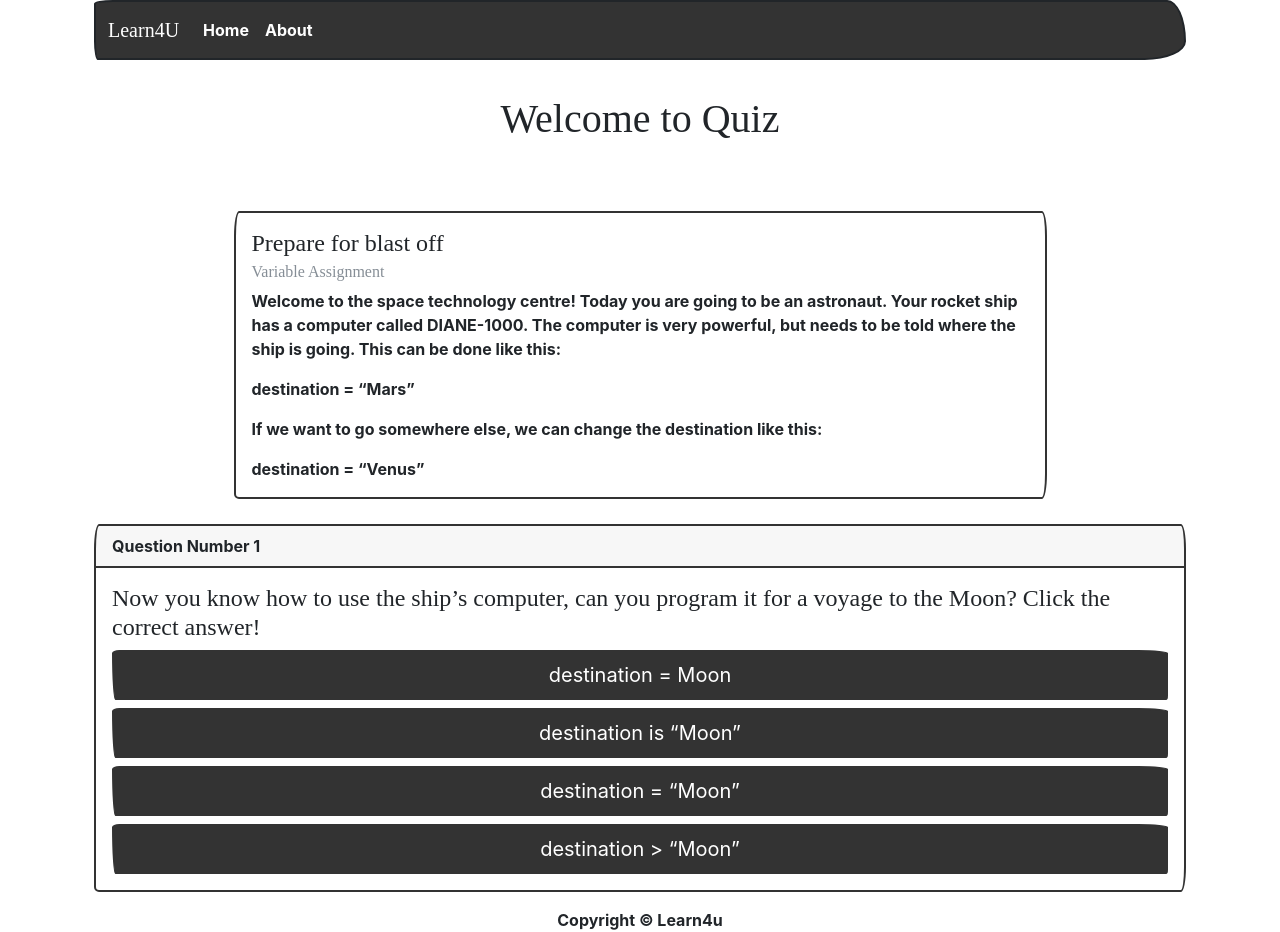
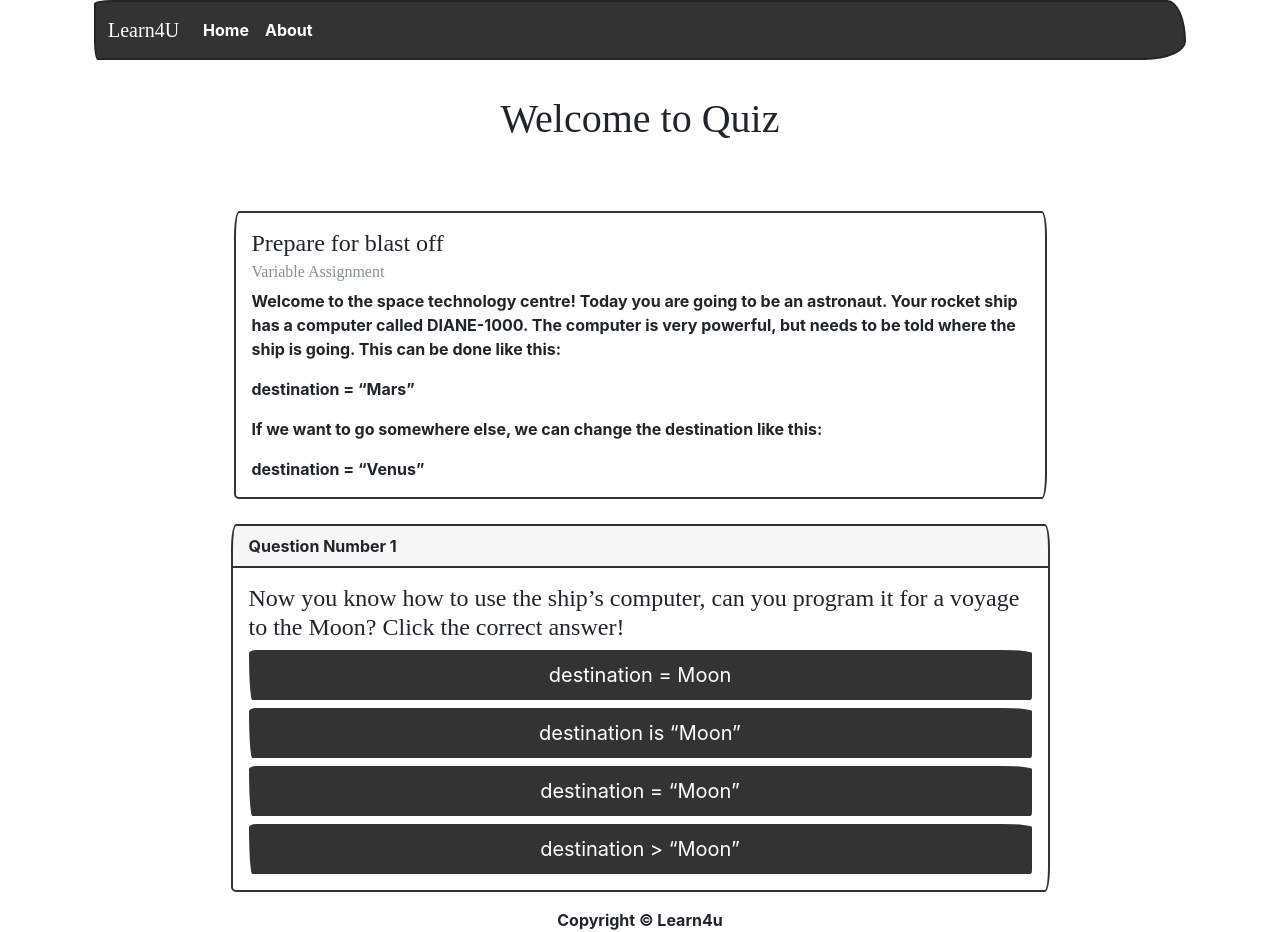
Before and after one commit to moby-codes/makers-final-project, a React (Create React App) app in the folder client/: page /quiz1 in a window 1280 px wide. Built offline with nearby package versions, Linux system fonts and the light colour scheme; a web font is replaced by a local one.

Commit message:
Resized questions box

```diff
--- a/client/src/components/Question.jsx
+++ b/client/src/components/Question.jsx
@@ -29,14 +29,17 @@ export const Question = ({currentQuestion, setCurrentQuestion}) => {
     ) : (
       <>
         <Container>
+          <div className="quizQuestions">
             <div class="card border-primary mb-3">
               <div class="card-header">Question Number {currentQuestion + 1}</div>
               <div class="card-body">
                 <h4 class="card-title">{questions[currentQuestion].questionText}</h4>
                 <div class="d-grid gap-2">
+                  {/*index not needed ?*/}
                   {questions[currentQuestion].answerOptions.map((answerOption, index) => (
                     <button class="btn btn-lg btn-primary" type="button" onClick={() => handleAnswerButtonClick(answerOption.isCorrect)}>{answerOption.answerText}</button>
                   ))}
+                </div>
               </div>
             </div>
           </div>
--- a/client/src/stylesheet.css
+++ b/client/src/stylesheet.css
@@ -46,3 +46,7 @@ code {
   display: inline-block;
   color: rgb(222, 12, 12);
 }
+.quizQuestions {
+  width: 75%;
+  margin: auto;
+}
```
Lines whose indentation alone changed are shown as unchanged.
